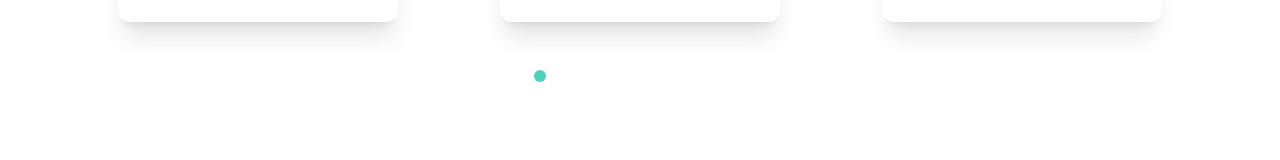
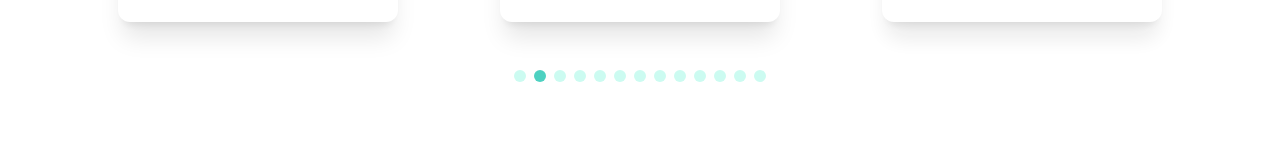
Before and after one commit to dspwebstudiomx/easylav-react, a React (Vite) app: page / in a window 1280 px wide. Shown: the part 7205-7365 px from the top of the page. Built offline with nearby package versions, Linux system fonts and the light colour scheme.

Commit message:
feat: actualiza clases de botones en el componente NuestrasSucursales para mejorar la accesibilidad y el diseño

```diff
--- a/src/pages/inicio/nuestrasSucursales/NuestrasSucursales.jsx
+++ b/src/pages/inicio/nuestrasSucursales/NuestrasSucursales.jsx
@@ -117,7 +117,7 @@ const NuestrasSucursales = () => {
           {sortedLocalServices.map((_, idx) => (
             <button
               key={idx}
-              className={`w-3 h-3 rounded-full transition-all duration-300 ${idx === current ? 'bg-primary' : 'bg-gray-400 dark:bg-gray-600'}`}
+              className={`w-3 h-3 rounded-full transition-all duration-300 ${idx === current ? 'bg-primary dark:bg-secondary_dark' : 'bg-primary_light dark:bg-secondary_light'}`}
               onClick={() => setCurrent(idx)}
               aria-label={`Ir a la sucursal ${idx + 1}`}
             />
```
